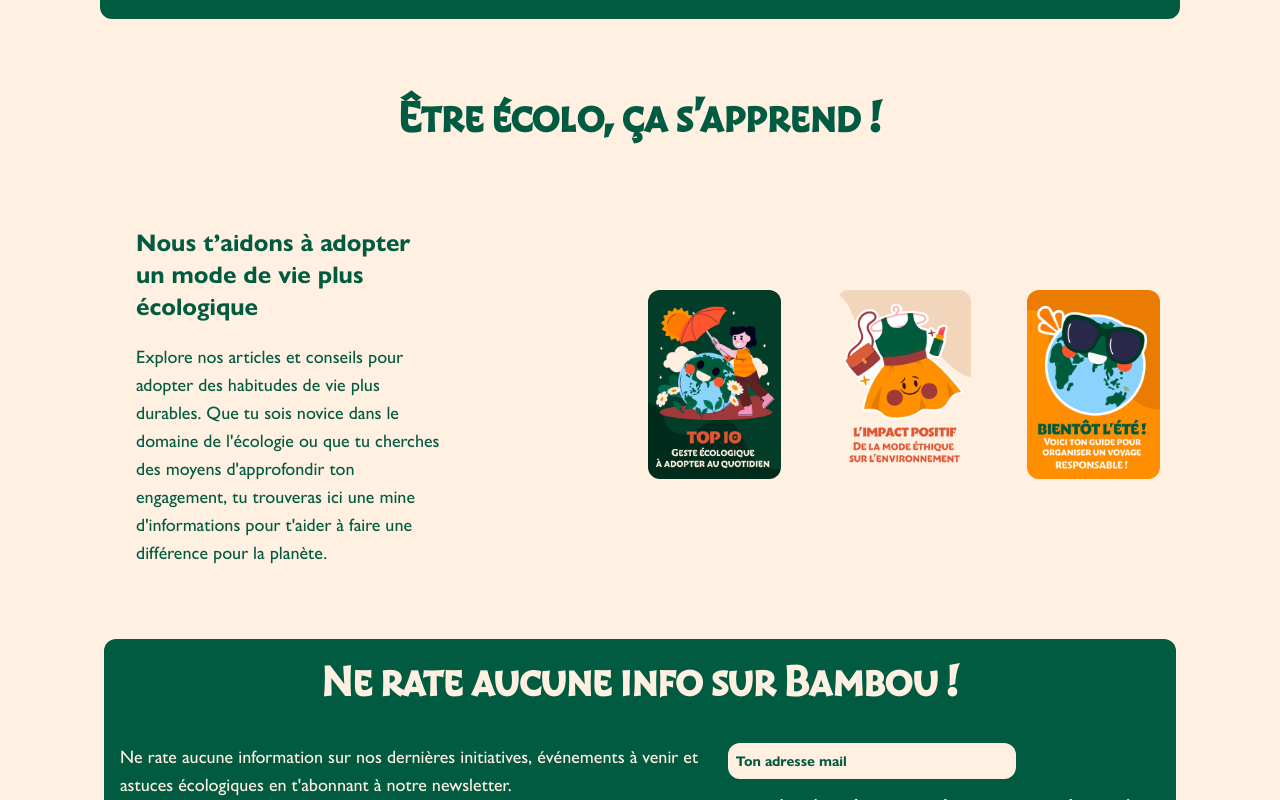
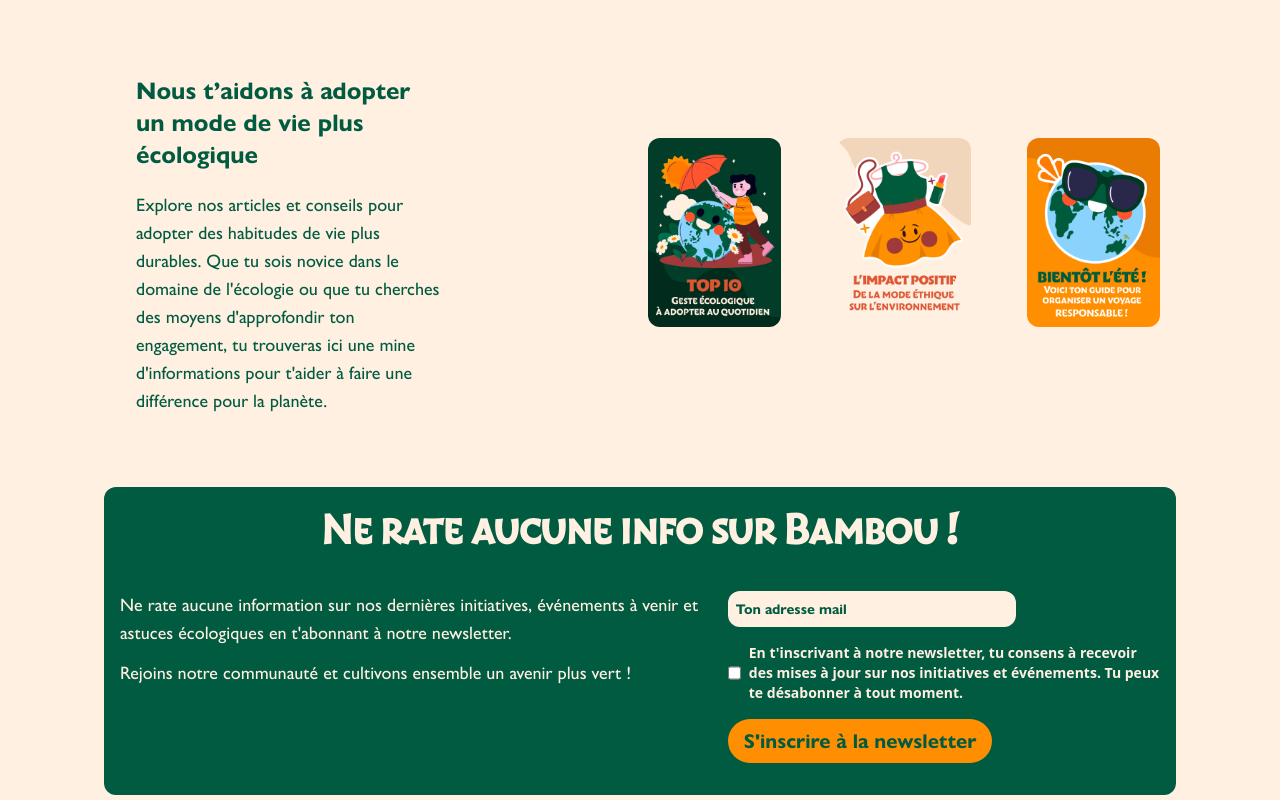
Before and after one commit to Matlavv/bambou, a Next.js app: page / in a window 1280 px wide. Shown: the part 2000-2800 px from the top of the page. Built offline with nearby package versions, Linux system fonts and the light colour scheme.

Commit message:
Join newsletter form

```diff
--- a/components/AppPresentation.jsx
+++ b/components/AppPresentation.jsx
@@ -3,7 +3,7 @@
 
 const AppPresentation = () => {
   return (
-    <div className="relative grid lg:grid-cols-4 z-0 lg:p-16">
+    <div className="relative grid lg:grid-cols-4 z-0 mt-6">
       {/* Green container - prend 3/4 de l'écran sur grands écrans */}
       <div className="xl:col-span-3 lg:col-span-4 bg-deep-green mx-5 my-4 rounded-xl z-10">
         <div className="p-8">
--- a/components/JoinNewsletter.jsx
+++ b/components/JoinNewsletter.jsx
@@ -1,9 +1,11 @@
+import emailjs from "emailjs-com";
 import { useState } from "react";
 
 const JoinNewsletter = () => {
   const [isChecked, setIsChecked] = useState(false);
   const [email, setEmail] = useState("");
   const [error, setError] = useState(false);
+  const [loading, setLoading] = useState(false);
   const [successMessage, setSuccessMessage] = useState("");
 
   const handleCheckboxChange = (event) => {
@@ -22,14 +24,35 @@
     return /\S+@\S+\.\S+/.test(email);
   };
 
-  const handleSubmit = () => {
+  const handleSubmit = async (event) => {
+    event.preventDefault();
     if (!isChecked || !isValidEmail(email)) {
       setError(true);
       setSuccessMessage("");
     } else {
+      setLoading(true);
+      const templateParams = {
+        user_email: email,
+      };
+
+      try {
+        const response = await emailjs.send(
+          "service_t49tsfi",
+          "template_sgbgt9c",
+          templateParams,
+          "gElU4SMnaa9enYE_h"
+        );
+        console.log("SUCCESS!", response.status, response.text);
         setSuccessMessage("Merci de nous avoir rejoint !");
         setError(false);
-      console.log("Soumission réussie avec l'email :", email);
+      } catch (err) {
+        console.log("FAILED...", err);
+        setError(true);
+      } finally {
+        setLoading(false);
+      }
+
+      setEmail("");
     }
   };
 
@@ -38,7 +61,11 @@
   }`;
 
   return (
-    <div className="bg-deep-green mx-6 my-4 rounded-xl p-4" id="newsletter">
+    <form
+      onSubmit={handleSubmit}
+      className="bg-deep-green mx-6 my-4 rounded-xl p-4"
+      id="newsletter"
+    >
       <h2 className="flex items-center justify-center text-cream font-bold text-5xl font-wak max-sm:text-center">
         Ne rate aucune info sur Bambou !
       </h2>
@@ -73,10 +100,7 @@
                   ? "accent-red-500 ring-2 ring-red-500"
                   : "accent-deep-green"
               }`}
-              style={{
-                backgroundColor: "transparent",
-                accentColor: "cream",
-              }}
+              style={{ backgroundColor: "transparent", accentColor: "cream" }}
             />
             <label
               htmlFor="subscribeCheckbox"
@@ -94,17 +118,16 @@
               {successMessage}
             </p>
           )}
-          <div className="max-sm:flex justify-center">
           <button
-              onClick={handleSubmit}
+            type="submit"
+            disabled={loading}
             className="bg-custom-orange text-deep-green rounded-full px-4 py-2 my-4 text-lg lg:text-xl font-gillSans"
           >
-              S&apos;inscrire à la newsletter
+            {loading ? "Envoi en cours..." : "S'inscrire à la newsletter"}
           </button>
         </div>
       </div>
-      </div>
-    </div>
+    </form>
   );
 };
 
```
Also changed, not shown: package.json (+6 -5 lines), 1 other file (tests, documents, lock files or other folders). Lines whose indentation alone changed are shown as unchanged.
